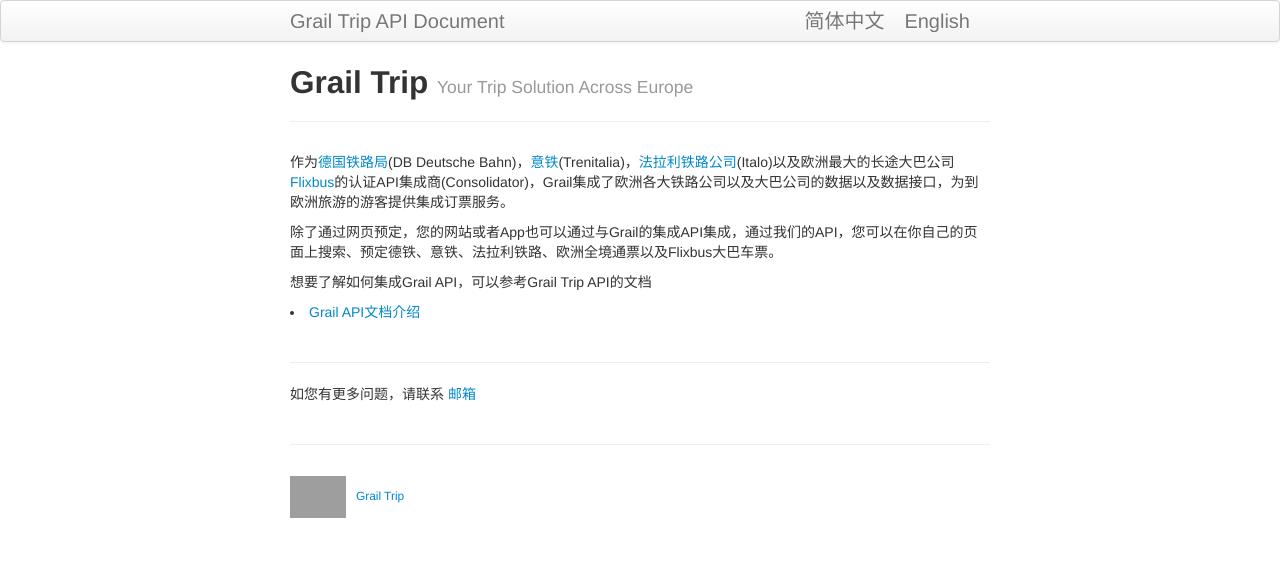
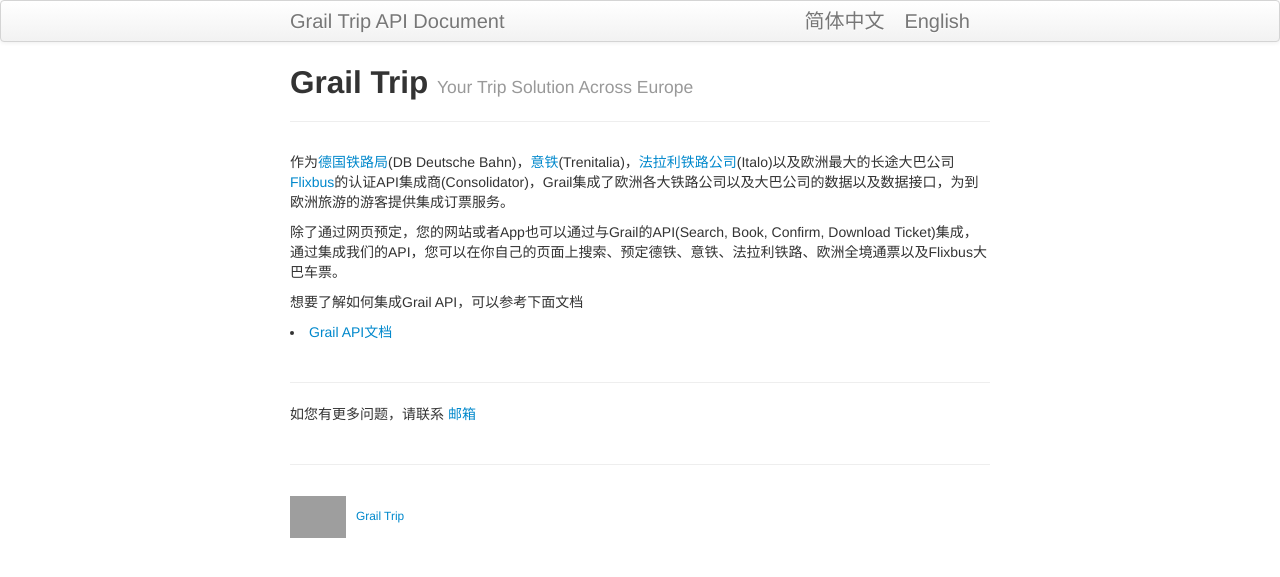
Before and after one commit to kyoangel/grailtrip, a Jekyll site: the page built from zh/index.md, in a window 1280 px wide. Shown: the top 577 px of the page. Built offline with Jekyll 4.4.1, drawn with Linux system fonts in a browser that asks for light colours; grey boxes are pictures that could not be loaded.

Commit message:
changed wording

```diff
--- a/zh/index.md
+++ b/zh/index.md
@@ -8,9 +8,9 @@ locale: zh
 
 作为[德国铁路局](https://www.bahn.com/i/view/index.shtml)(DB Deutsche Bahn)，[意铁](trenitalia.com)(Trenitalia)，[法拉利铁路公司](italotreno.it/en)(Italo)以及欧洲最大的长途大巴公司[Flixbus](flixbus.com)的认证API集成商(Consolidator)，Grail集成了欧洲各大铁路公司以及大巴公司的数据以及数据接口，为到欧洲旅游的游客提供集成订票服务。
 
-除了通过网页预定，您的网站或者App也可以通过与Grail的集成API集成，通过我们的API，您可以在你自己的页面上搜索、预定德铁、意铁、法拉利铁路、欧洲全境通票以及Flixbus大巴车票。
+除了通过网页预定，您的网站或者App也可以通过与Grail的API(Search, Book, Confirm, Download Ticket)集成，通过集成我们的API，您可以在你自己的页面上搜索、预定德铁、意铁、法拉利铁路、欧洲全境通票以及Flixbus大巴车票。
 
-想要了解如何集成Grail API，可以参考Grail Trip API的文档
+想要了解如何集成Grail API，可以参考下面文档
 
 {% assign locale = page.locale%}
 {% assign pages = site.pages | where:"lang", page.locale%}
--- a/zh/pages/overview.md
+++ b/zh/pages/overview.md
@@ -1,7 +1,7 @@
 ---
 layout: page
 lang: zh
-title: Grail API文档介绍
+title: Grail API文档
 description: Overview of construction of a website with GitHub Pages
 ---
 
```
